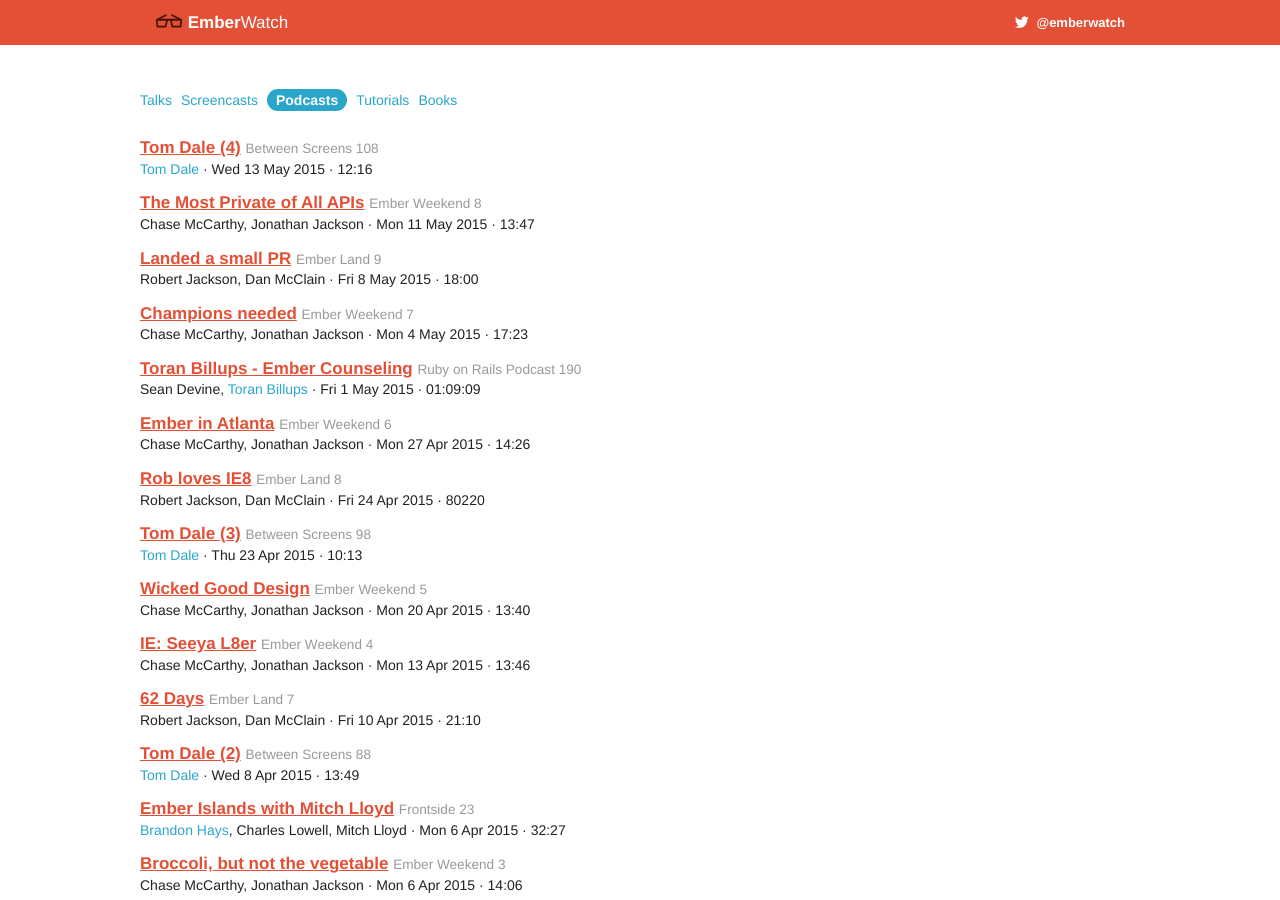
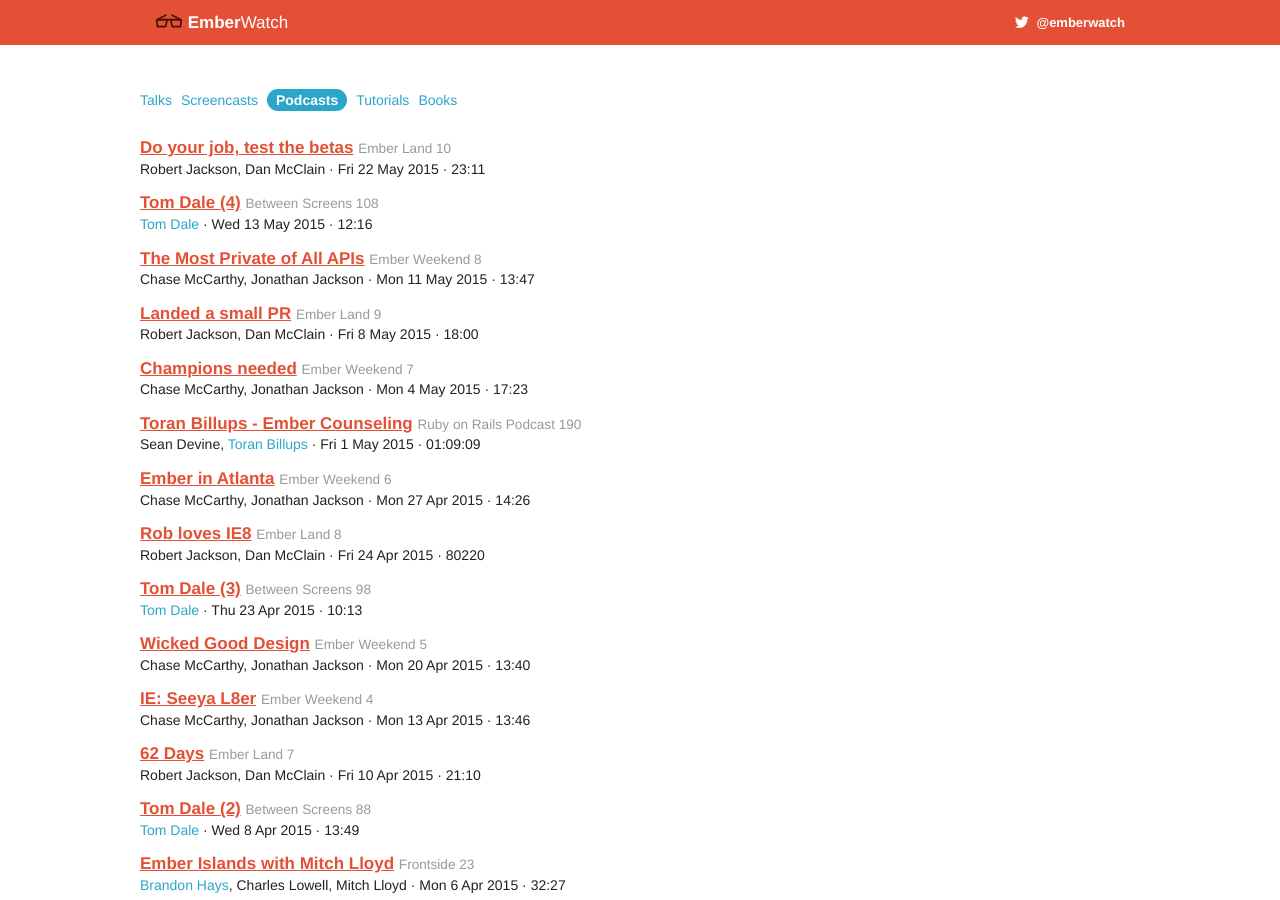
Before and after one commit to emberwatch/emberwatch, a Jekyll site: the page built from podcasts.html, in a window 1280 px wide and 900 px high. Built offline with Jekyll 4.4.1, drawn with Linux system fonts in a browser that asks for light colours; comment, search, counter and statistics services are not loaded.

Commit message:
Ember Land 10

```diff
--- a/_data/podcasts.yml
+++ b/_data/podcasts.yml
@@ -1,4 +1,13 @@
 ---
+- title: Do your job, test the betas
+  episode: 10
+  host: Ember Land
+  member_ids:
+  - 123
+  - 157
+  duration: '23:11'
+  date: '2015-05-22'
+  url: http://ember.land/episodes/10
 - title: Tom Dale (4)
   episode: 108
   host: Between Screens
```
